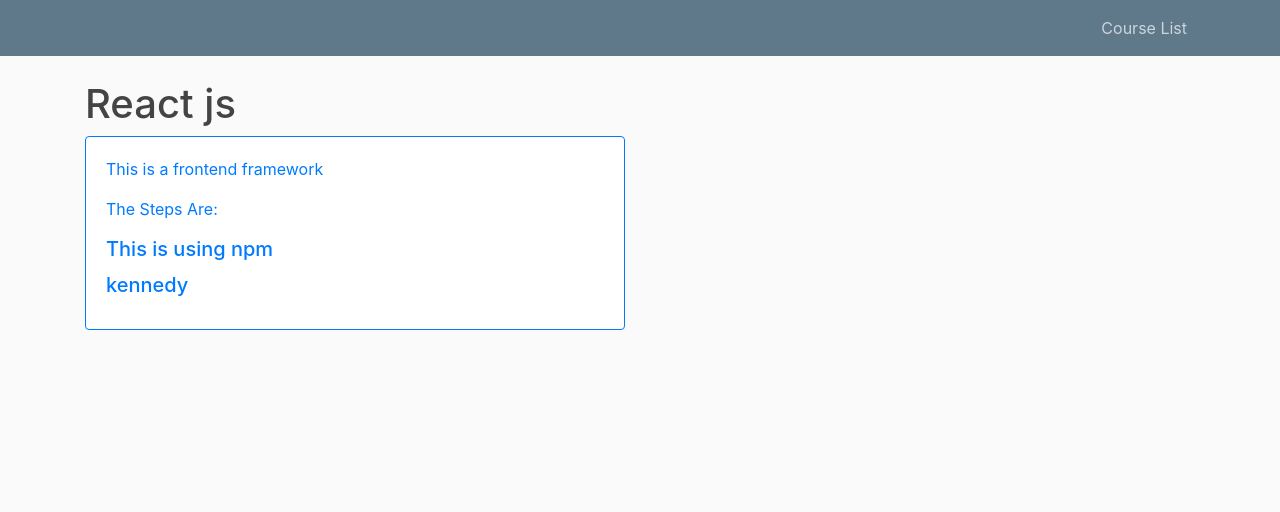
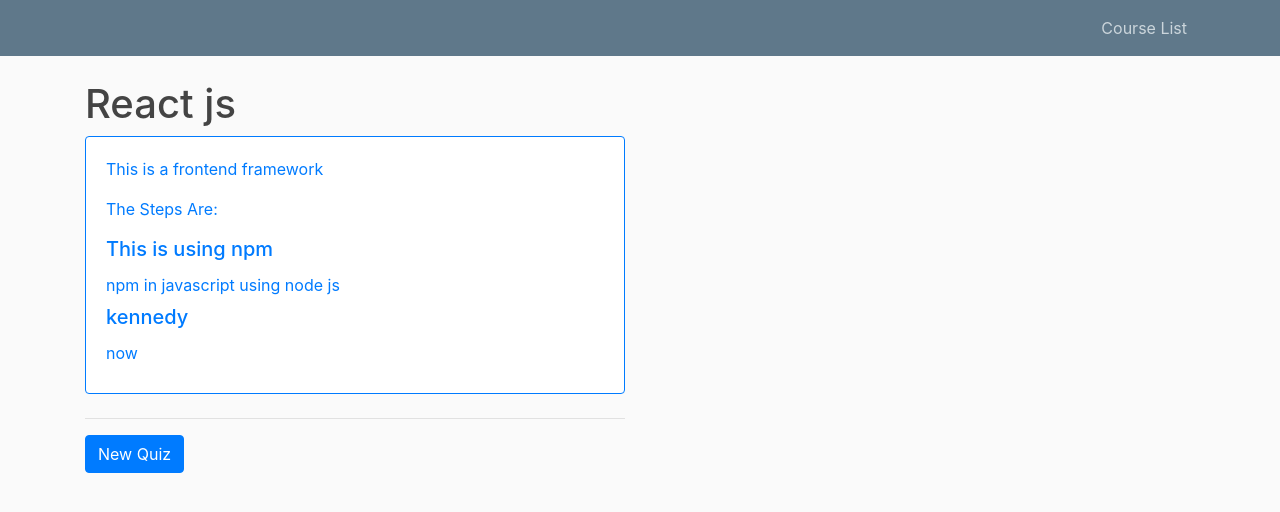
Before and after one commit to Kennedy-Njeri/Django-Quiz, a Django app: page /course/2/ in a window 1280 px wide. Shown: the top 512 px of the page. Run offline with Django 3.2, Linux system fonts and the light colour scheme; data comes from the database, SQL or seed files in the repository; both versions use the stored data as it was after the commit; some libraries are stand-ins or nearby versions.

Commit message:
model forms

```diff
--- a/courses/models.py
+++ b/courses/models.py
@@ -30,8 +30,8 @@
 
     def get_absolute_url(self):
         return reverse('text-detail', kwargs={
-            'course_pk': self.pk,
-            'step_pk': self.pk
+            'course_pk': self.course_id,
+            'step_pk': self.id
         })
 
 
@@ -43,8 +43,8 @@
 
     def get_absolute_url(self):
         return reverse('quiz-detail', kwargs={
-            'course_pk': self.pk,
-            'step_pk': self.pk
+            'course_pk': self.course_id,
+            'step_pk': self.id
         })
 
 
@@ -56,7 +56,7 @@
     class Meta:
         ordering = ['order', ]
 
-    def get_absolute_url(self):
+    def get_absolute(self):
         return self.quiz.get_absolute_url()
 
     def __str__(self):
--- a/courses/templates/course_detail.html
+++ b/courses/templates/course_detail.html
@@ -22,10 +22,23 @@
 
                 <h5 class="card-title"> <a href="{{ step.get_absolute_url }}">{{ step.title }}</a></h5>
 
+                    <dd>{{ step.description }}</dd>
+
                 {% endfor %}
             </div>
         </div>
+
+
+
+        <hr>
+         <a href="{% url 'create_quiz' course_pk=course.id %}" class="btn btn-primary">New Quiz</a>
+
+
+
     </div>
+
+
+
 
 
     </div>
--- a/courses/urls.py
+++ b/courses/urls.py
@@ -11,8 +11,11 @@
     path('suggest/', views.suggestion_view, name="suggest"),
     path("course-list", views.course_list, name="course_list"),
     path("course/<int:pk>/", views.course_detail, name="course-detail"),
+    #url(r'(?P<pk>\d+)/$', views.course_detail, name='course-detail'),
     #path("text-detail/<int:pk>", views.text_detail, name="text-detail"),
     #path("quiz-detail/<int:pk>", views.quiz_detail, name="quiz-detail"),
+    url(r'(?P<course_pk>\d+)/create_quiz/$', views.quiz_create,
+        name='create_quiz'),
 
     url(r'(?P<course_pk>\d+)/t(?P<step_pk>\d+)/$', views.text_detail,
         name='text-detail'),
--- a/courses/views.py
+++ b/courses/views.py
@@ -3,13 +3,15 @@
                                   ListView, DetailView,
                                   CreateView, UpdateView,
                                   DeleteView)
-from .forms import SuggestionForm
+from .forms import SuggestionForm, QuizForm
 from django.shortcuts import render
 from django.contrib import messages
 from django.shortcuts import redirect, get_object_or_404
 from django.core.mail import send_mail
 from .models import Course, Text, Quiz
 from itertools import chain
+from django.contrib.auth.decorators import login_required
+from django.http import HttpResponseRedirect
 
 
 class Account(TemplateView):
@@ -64,3 +66,22 @@
         'step': step
     }
     return render(request, 'quiz_detail.html', context)
+
+
+
+def quiz_create(request, course_pk):
+    course = get_object_or_404(Course, pk=course_pk)
+    form = QuizForm()
+
+    if request.method == 'POST':
+        form = QuizForm(request.POST)
+        if form.is_valid():
+            quiz = form.save(commit=False)
+            quiz.course = course
+            quiz.save()
+            messages.success(request, f'Quiz Added')
+            return HttpResponseRedirect(quiz.get_absolute_url())
+
+
+
+    return render(request, 'quiz_form.html', {'form': form, 'course': course})
```
Also changed, not shown: courses/templates/quiz_form.html (added, +27 -0 lines), courses/templates/text_detail.html (added), db.sqlite3.
